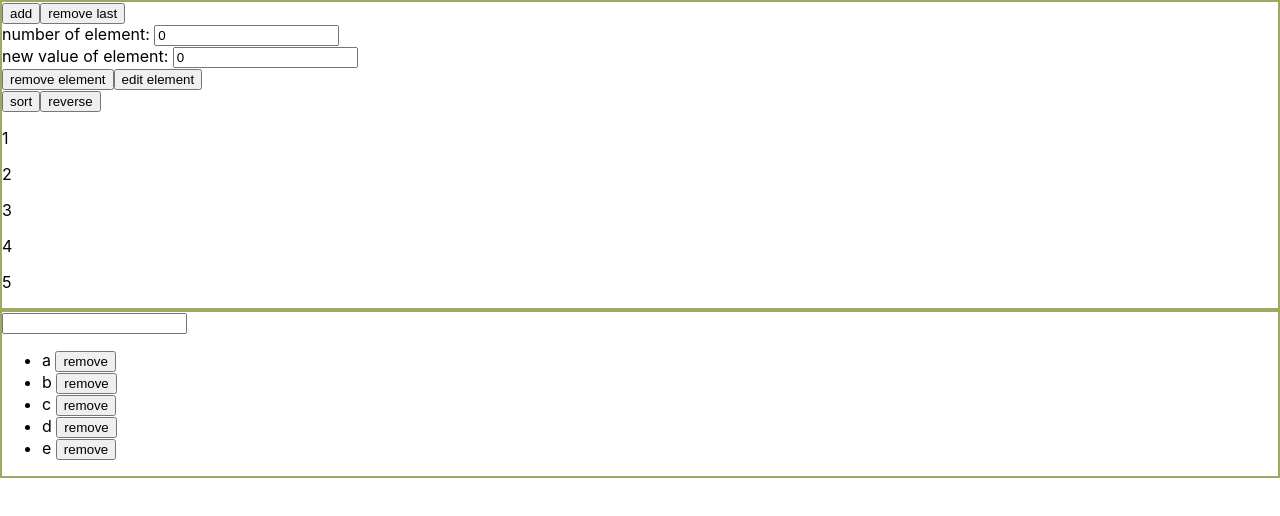
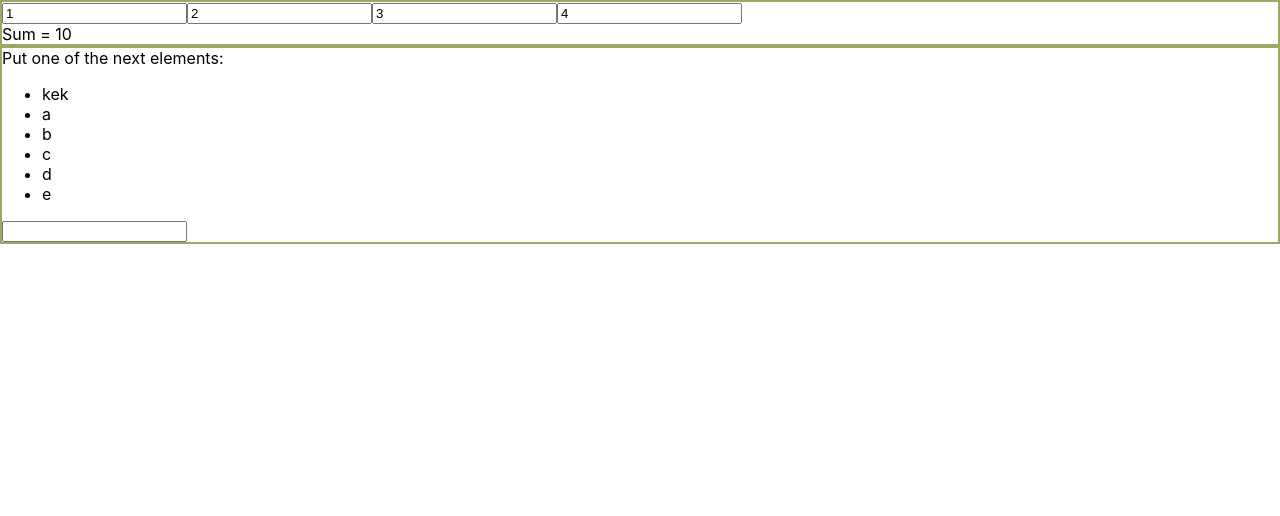
Before and after one commit to eBenya/ReactLessons, a React (Create React App) app: page / in a window 1280 px wide. Shown: the top 516 px of the page. Built offline with nearby package versions, Linux system fonts and the light colour scheme.

Commit message:
ReactArrays. Edit array

```diff
--- a/src/App.js
+++ b/src/App.js
@@ -2,79 +2,76 @@ import React, { useState } from 'react';
 
 
 function App() {
-	const [notes, setNotes] = useState([1, 2, 3, 4, 5]);
 
-	const res = notes.map((val, i) => {
-		return <p key={i}>{val}</p>;
+	const [notes, setNotes] = useState([1, 2, 3, 4]);
+	const renderNotes = notes.map((val, i) => {
+		return <input key={i} value={val} onChange={e => setNote(e, i)} />
 	});
+	function getSum(arr) {
+		let sum = 0;
 
-	function addElement() {
-		setNotes([...notes, notes.length + 1]);
+		for (const elem of arr) {
+			sum += +elem;
+		}
+
+		return sum;
 	}
-	function removeElement() {
-		let temp = notes.slice();
-		temp.pop();
-		setNotes(temp);
-	}
-	let [elementNumber, setElementNumber] = useState(0);
-	let [newValue, setNewValue] = useState(0);
-	function removeConcreeteElement() {
-		let temp = notes.slice();
-		temp.splice(elementNumber, 1);
-		setNotes(temp);
-		//setNotes([...notes.slice(0, elementNumber), ...notes.slice(elementNumber,1)]); // Надо изучить деструтуризацию!!!
-	}
-	function editElement() {
-		let temp = notes.slice();
-		temp[elementNumber] = newValue;
-		setNotes(temp);
-	}
-	function sort() {
-		let temp = notes.slice().sort();
-		setNotes(temp);
-	}
-	function reverse() {
-		let temp = notes.slice().reverse();
+	function setNote(event, iter) {
+		var temp = notes.slice();
+		temp[iter] = event.target.value;
 		setNotes(temp);
 	}
 
-	const [charArr, setCharArr] = useState(['a', 'b', 'c', 'd', 'e']);
-	const [inputText, setInputText] = useState('');
-	const ULContent = charArr.map((val, i) => {
+	const strings = ['kek', 'a', 'b', 'c', 'd', 'e'];
+	const [notes2, setNotes2] = useState(strings);
+	const [editNote, setEditNote] = useState(null);
+	const renderNotes2 = notes2.map((val, i) => {
 		return (
-			<li key={i}>{val} <button onClick={()=>removeIndex(i)}>remove</button></li>
+			<li key={i} onClick={() => editVal(i)}>{val} </li>
 		);
-	});
-	function addULElemnt() {
-		setCharArr([...charArr, inputText])
-		setInputText('');
+	})
+	const renderUL = (<ul>{renderNotes2}</ul>)
+	function editVal(iter) {
+		setEditNote({ id: iter, val: notes2[iter] });
 	}
-	function removeIndex(index){
-		let temp = charArr.slice()
-		temp.splice(index, 1);
-		setCharArr(temp);
+	function endEdit() {
+		let temp = notes2.slice();
+
+		if (editNote != null && editNote.id != null) {
+			if (editNote.val === '') {
+				temp.splice(editNote.id, 1);
+			}
+			else {
+				temp[editNote.id] = editNote.val;
+			}
+		}
+		else {
+			temp.push(editNote.val);
+		}
+		setNotes2(temp);
+		setEditNote(null);
 	}
+	function onChangeInput(event) {
+		if (editNote != null) {
+			setEditNote({ ...editNote, val: event.target.value });
+		}
+		else {
+			setEditNote({ id: null, val: event.target.value });
+		}
+	}
+
 	return (
 		<>
 			<div className="borderedDiv">
-				<button onClick={addElement}>add</button>
-				<button onClick={removeElement}>remove last</button> <br />
-
-				number of element: <input type="number" value={elementNumber} onChange={e => setElementNumber(e.target.value)} /> <br />
-				new value of element: <input type="number" value={newValue} onChange={e => setNewValue(e.target.value)} /> <br />
-				<button onClick={removeConcreeteElement}>remove element</button>
-				<button onClick={editElement}>edit element</button> <br />
-				<button onClick={sort}>sort</button>
-				<button onClick={reverse}>reverse</button>
-				{res}
+				{renderNotes}
+				<br />
+				Sum = {getSum(notes)}
 			</div>
 
 			<div className="borderedDiv">
-				<input value={inputText} onBlur={addULElemnt} onChange={e => setInputText(e.target.value)} />
-				<br />
-				<ul>
-					{ULContent}
-				</ul>
+				Put one of the next elements:<br />
+				{renderUL}
+				<input value={editNote !== null ? editNote.val : ''} onChange={e => onChangeInput(e)} onBlur={endEdit} />
 			</div>
 		</>
 	);
```
